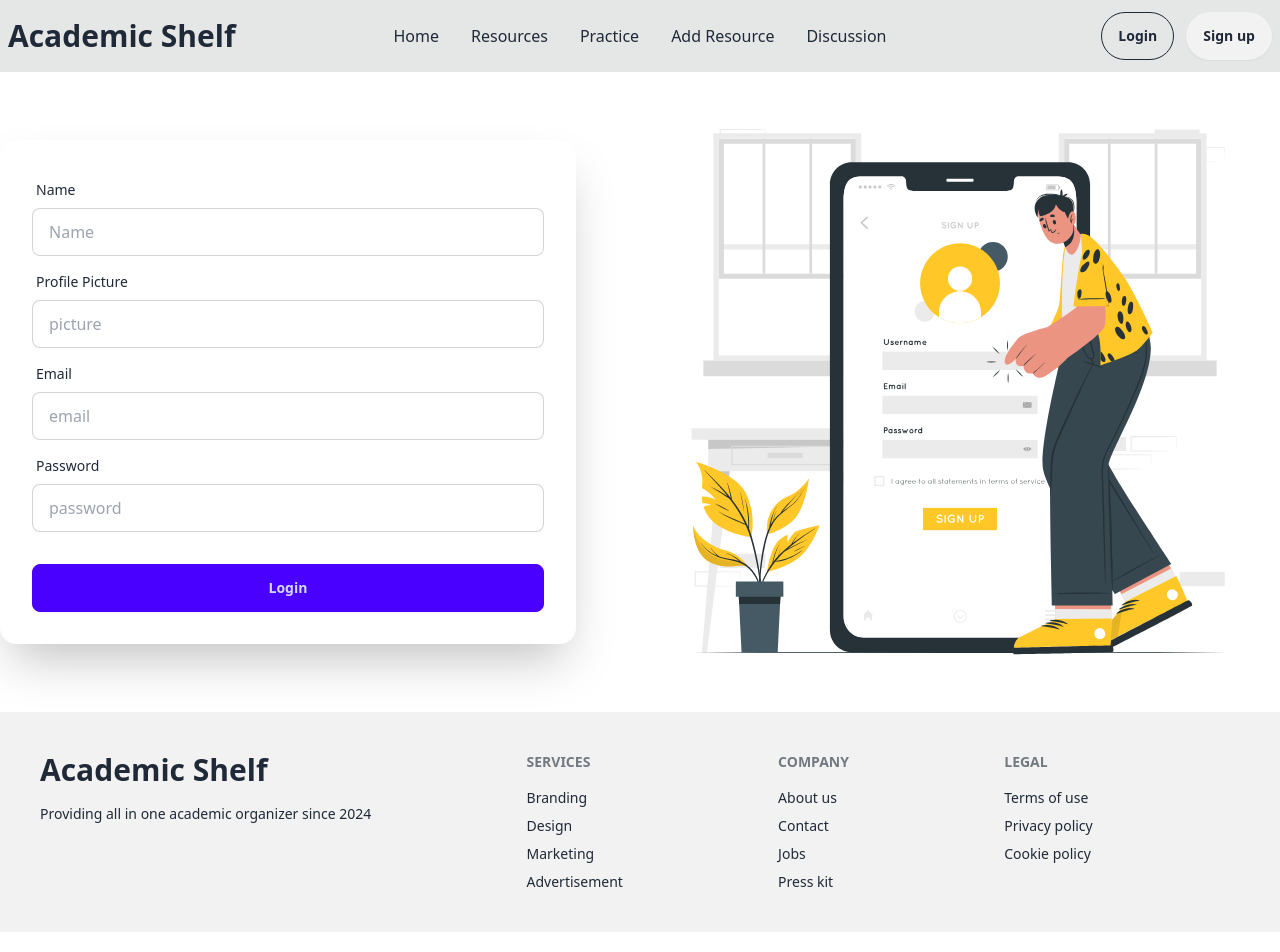
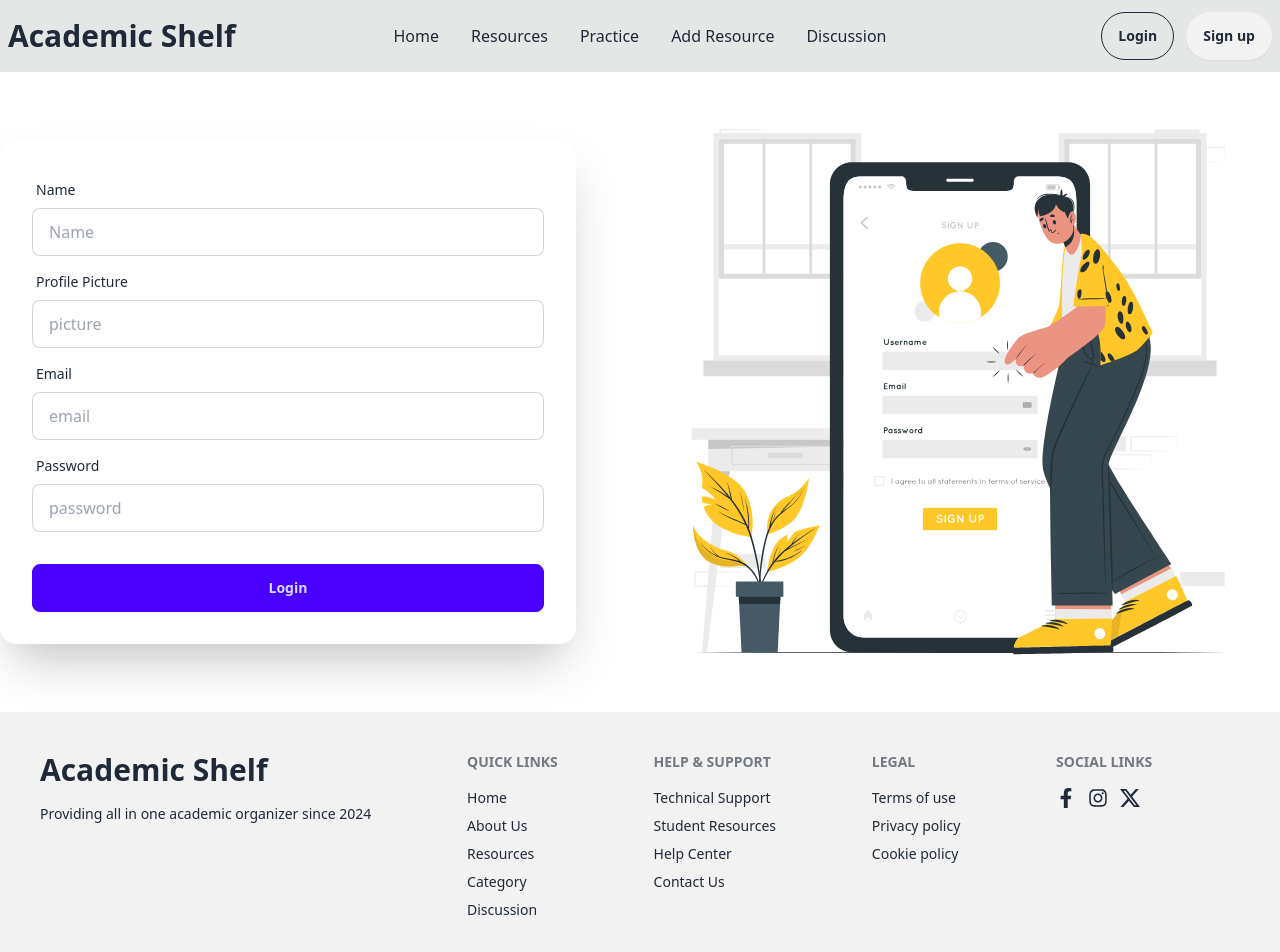
Before and after one commit to sadmaningithub/academic-shelf-client, a React (Vite) app: page /signUp in a window 1280 px wide. Shown: the top 952 px of the page. Built offline with nearby package versions, Linux system fonts and the light colour scheme.

Commit message:
discussion section postcards redesigned

```diff
--- a/src/components/Banner/Banner.jsx
+++ b/src/components/Banner/Banner.jsx
@@ -2,7 +2,7 @@ import study from '../../assets/svg/banner.svg'
 
 const Banner = () => {
     return (
-        <div className="flex flex-col lg:flex-row justify-between items-center gap-10 px-10 mb-20">
+        <div className="flex flex-col lg:flex-row justify-between items-center gap-10 px-10 mb-20 mt-10">
 
 
             <div className='w-full space-y-4 text-center lg:text-left'>
--- a/src/components/DiscussionSection/DiscussionSection.jsx
+++ b/src/components/DiscussionSection/DiscussionSection.jsx
@@ -11,7 +11,7 @@ const DiscussionSection = () => {
             <div className='flex flex-col lg:flex-row-reverse gap-10 items-center'>
                 <div className='w-2/3 space-y-7'>
                     <h1 className='text-3xl'>Discussion Community</h1>
-                    <p className='text-base'>Use the discussion section to communicate and get your problem solved. There you can post your problems, ask questions, comment to even help each other. You can also request for a resource.</p>
+                    <p className='text-base'>Use the discussion section to communicate and get your problem solved. There you can post your problems, ask questions, comment to even help each other. You can also request for a resource. Do not hesitate to ask anything here. It is an open place for everyone.</p>
                     <Link className='btn rounded-3xl' to='/discussion'>Go to Discussion <FaArrowRight /></Link>
                 </div>
                 <div className='w-1/3'>
--- a/src/components/Footer/Footer.jsx
+++ b/src/components/Footer/Footer.jsx
@@ -1,3 +1,5 @@
+import { BsTwitterX } from "react-icons/bs";
+import { FaFacebookF, FaInstagram } from "react-icons/fa";
 
 
 const Footer = () => {
@@ -8,31 +10,41 @@ const Footer = () => {
                     <aside>
 
                         <div className="space-y-4">
-                            <h1 className="text-3xl font-bold">
+                            <h1 className="text-lg lg:text-3xl font-bold">
                                 Academic Shelf
                             </h1>
                             <p className=""> Providing all in one academic organizer since 2024 </p>
                         </div>
                     </aside>
                     <nav>
-                        <h6 className="footer-title">Services</h6>
-                        <a className="link link-hover">Branding</a>
-                        <a className="link link-hover">Design</a>
-                        <a className="link link-hover">Marketing</a>
-                        <a className="link link-hover">Advertisement</a>
+                        <h6 className="footer-title">Quick Links</h6>
+                        <a className="link link-hover">Home</a>
+                        <a className="link link-hover">About Us</a>
+                        <a className="link link-hover">Resources</a>
+                        <a className="link link-hover">Category</a>
+                        <a className="link link-hover">Discussion</a>
                     </nav>
                     <nav>
-                        <h6 className="footer-title">Company</h6>
-                        <a className="link link-hover">About us</a>
-                        <a className="link link-hover">Contact</a>
-                        <a className="link link-hover">Jobs</a>
-                        <a className="link link-hover">Press kit</a>
+                        <h6 className="footer-title">Help & Support</h6>
+                        <a className="link link-hover">Technical Support</a>
+                        <a className="link link-hover">Student Resources
+                        </a>
+                        <a className="link link-hover">Help Center</a>
+                        <a className="link link-hover">Contact Us</a>
                     </nav>
                     <nav>
                         <h6 className="footer-title">Legal</h6>
                         <a className="link link-hover">Terms of use</a>
                         <a className="link link-hover">Privacy policy</a>
                         <a className="link link-hover">Cookie policy</a>
+                    </nav>
+                    <nav>
+                        <h6 className="footer-title">Social Links</h6>
+                        <div className="flex flex-row items-center gap-3 text-xl">
+                            <div> <FaFacebookF /></div>
+                            <div> <FaInstagram /> </div>
+                            <div> <BsTwitterX /></div>
+                        </div>
                     </nav>
                 </div>
             </footer>
--- a/src/components/NavBar/NavBar.jsx
+++ b/src/components/NavBar/NavBar.jsx
@@ -38,7 +38,7 @@ const NavBar = () => {
                             {navLinks}
                         </ul>
                     </div>
-                    <NavLink className='text-3xl font-bold' to='/'>Academic Shelf</NavLink>
+                    <NavLink className='text-lg lg:text-3xl font-bold' to='/'>Academic Shelf</NavLink>
                 </div>
                 <div className="navbar-center hidden lg:flex">
                     <ul className="menu menu-horizontal text-base">
--- a/src/components/Post/Post.jsx
+++ b/src/components/Post/Post.jsx
@@ -1,4 +1,4 @@
-import { FaUserCircle } from "react-icons/fa";
+import { FaComment, FaRegComment, FaUserCircle } from "react-icons/fa";
 
 
 const Post = ({ post }) => {
@@ -7,12 +7,12 @@ const Post = ({ post }) => {
 
     return (
         <div>
-            <div className="card w-full shadow-xl border">
+            <div className="card max-w-3xl shadow-xl px-3 border">
 
                 <div className="card-body">
-                    <div className="flex flex-row items-center gap-3">
-                        <FaUserCircle />
-                        <h1>User</h1>
+                    <div className="flex flex-row items-center gap-3 text-xl">
+                        < FaUserCircle />
+                        <h1 className="">User</h1>
                     </div>
                     <h1 className="card-title">{title}</h1>
                     <p>{level}</p>
@@ -20,10 +20,16 @@ const Post = ({ post }) => {
                     <p>{description}</p>
                 </div>
 
-                <div className="grid grid-cols-2">
+                <div className="grid grid-cols-1 lg:grid-cols-2 w-full">
                     {
-                        photoUrl.map(photo => <img key={photo.index} src={photo} alt="" />)
+                        photoUrl.map(photo => <img className="h-full" key={photo.index} src={photo} alt="" />)
                     }
+                </div>
+                <div className="my-4 space-y-3">
+                    <label className="label">
+                        <span className="label-text flex flex-row items-center gap-2"> Comments <FaRegComment /> </span>
+                    </label>
+                    <input type="text" placeholder="Write your comment..." className="input input-bordered rounded-3xl w-full" />
                 </div>
             </div>
 
--- a/src/components/PostCard/PostCard.jsx
+++ b/src/components/PostCard/PostCard.jsx
@@ -32,7 +32,7 @@ const PostCard = () => {
     }
 
     return (
-        <div className="mb-20 ">
+        <div className="">
             <div className="flex flex-row justify-center">
                 <div className="w-full lg:w-3/5 bg-base-300 p-5 lg:p-10 rounded-xl max-w-xl ">
                     <h1 className="text-3xl font-medium flex flex-row gap-2 items-center justify-center mb-3"> <IoDocumentTextOutline /> Create Post</h1>
@@ -79,7 +79,7 @@ const PostCard = () => {
 
                         <div className="form-control">
                             <label className="label">
-                                <span className="label-text">Add Photo</span>
+                                <span className="label-text">Add Photos</span>
                             </label>
                             <input type="text" placeholder="Photo url" name="photoUrl" className="input input-bordered" />
                         </div>
--- a/src/components/PostCollection/PostCollection.jsx
+++ b/src/components/PostCollection/PostCollection.jsx
@@ -17,10 +17,10 @@ const PostCollection = () => {
 
     return (
         <div className="my-20 ">
-            <div className="mb-5">
+            {/* <div className="mb-5">
                 <h1 className="text-3xl font-medium">Post Count: {posts.length}</h1>
-            </div>
-            <div className="grid grid-cols-1 lg:grid-cols-3 gap-7">
+            </div> */}
+            <div className="flex flex-col justify-center items-center gap-7">
                 {
                     posts.map(post => <Post key={post._id} post={post}> </Post>)
                 }
--- a/src/index.css
+++ b/src/index.css
@@ -1,3 +1,8 @@
 @tailwind base;
 @tailwind components;
 @tailwind utilities;
+
+/* body{
+    text: white;
+    background: #000;
+} */
--- a/src/pages/Discussion.jsx
+++ b/src/pages/Discussion.jsx
@@ -4,11 +4,12 @@ import PostCollection from "../components/PostCollection/PostCollection";
 
 const Discussion = () => {
     return (
-        <div className="mt-20">
+        <div className="mt-10">
             <div className="text-center space-y-5 mb-7">
                 <h1 className="text-3xl font-bold">Welcome to the Discussion Community</h1>
-                <p className="text-base max-w-xl mx-auto">A dedicated place to solve all your problems and connect with others. Do not hesitate to ask anything here. You can make a request by posting a request. It is an open place for everyone.</p>
+                <p className="text-base max-w-xl mx-auto">A dedicated place to solve all your problems and connect with others.</p>
             </div>
+
             <div className="">
                 <PostCard></PostCard>
             </div>
--- a/src/pages/VideoPage.jsx
+++ b/src/pages/VideoPage.jsx
@@ -1,5 +1,6 @@
 import { useEffect, useState } from "react";
-import { useParams } from "react-router-dom";
+import { FaArrowLeft } from "react-icons/fa";
+import { Link, useParams } from "react-router-dom";
 
 
 const VideoPage = () => {
@@ -23,7 +24,11 @@ const VideoPage = () => {
     // console.log(subject);
 
     return (
-        <div className="mb-20 mt-10">
+        <div className="mb-20 mt-5">
+
+            <div className="mb-5">
+                <Link to='/resources' className="btn rounded-3xl"> <FaArrowLeft/>  </Link>
+            </div>
 
             <div className=" lg:max-w-screen-2xl h-[450px] lg:h-[900px] ">
                 <iframe className="w-full h-full" src={videoUrl} title="YouTube video player" frameBorder="0" allow="accelerometer; autoplay; clipboard-write; encrypted-media; gyroscope; picture-in-picture; web-share" referrerPolicy="strict-origin-when-cross-origin" allowFullScreen></iframe>
```
